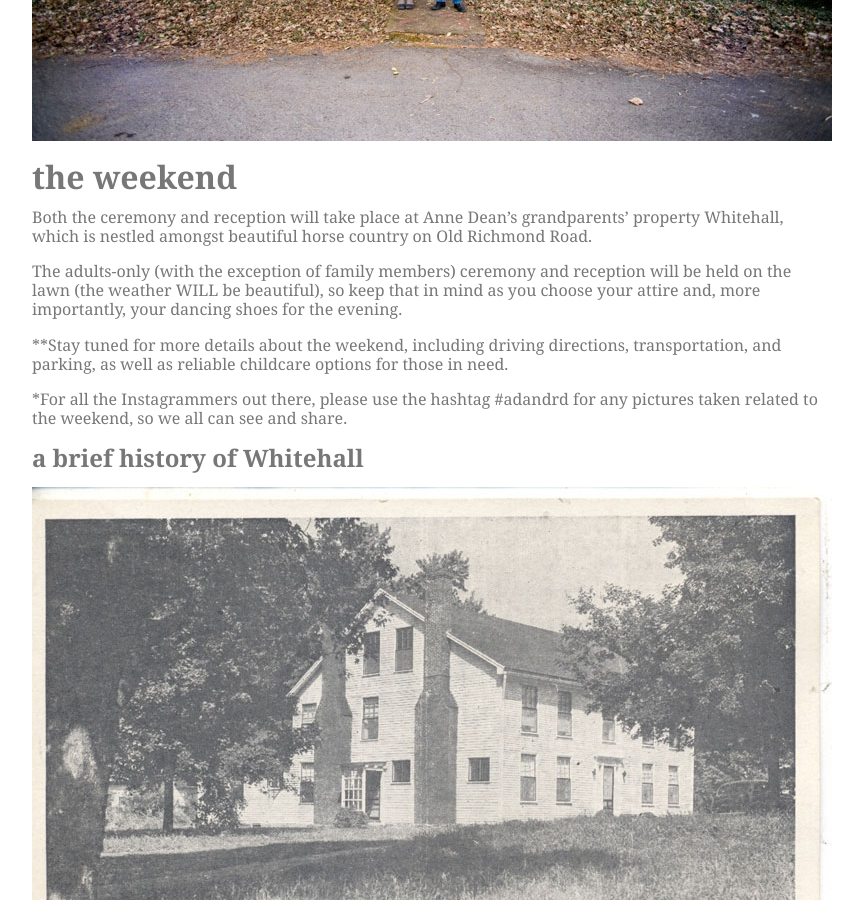
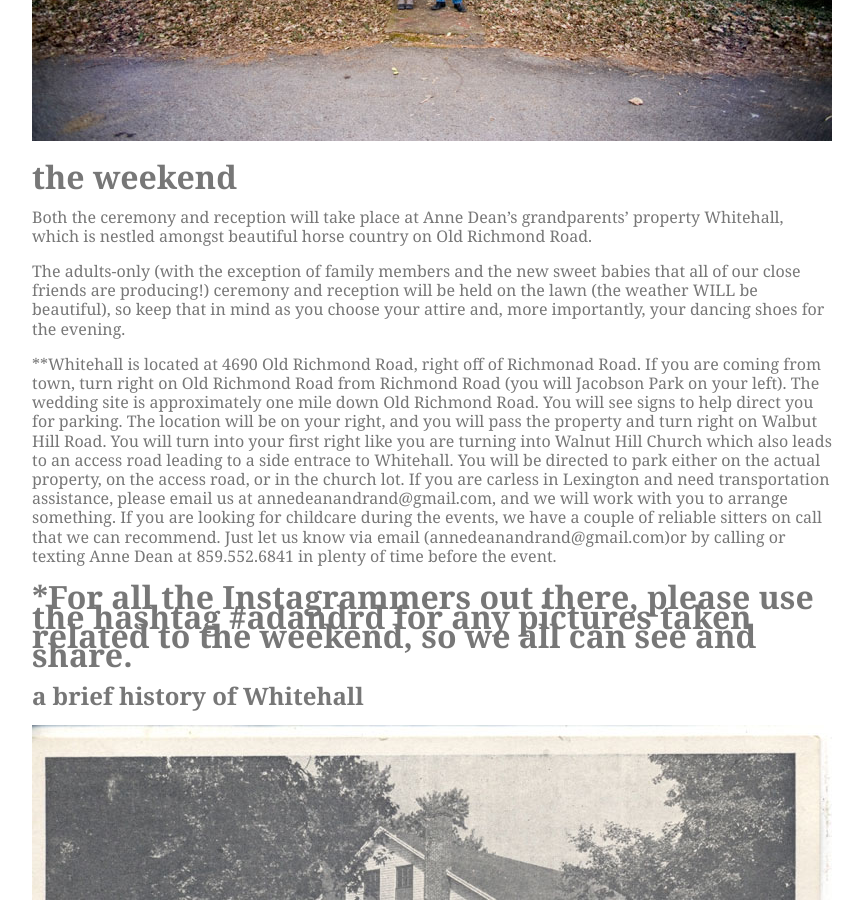
Before and after one commit to nikolaiwarner/annedeanandrand.com, a Jekyll site: the page built from weekend.md, in a window 1280 px wide and 900 px high, scrolled down 650 px. Shown: the whole window, without its empty margins (208-1071 px from the left). Built offline with Jekyll 4.4.1, drawn with Linux system fonts in a browser that asks for light colours.

Commit message:
Update weekend.md

```diff
--- a/weekend.md
+++ b/weekend.md
@@ -9,12 +9,14 @@ title: the weekend
 
 Both the ceremony and reception will take place at Anne Dean's grandparents' property Whitehall, which is nestled amongst beautiful horse country on Old Richmond Road.
 
-The adults-only (with the exception of family members) ceremony and reception will be held on the lawn (the weather WILL be beautiful), so keep that in mind as you choose your attire and, more importantly, your dancing shoes for the evening.
+The adults-only (with the exception of family members and the new sweet babies that all of our close friends are producing!) ceremony and reception will be held on the lawn (the weather WILL be beautiful), so keep that in mind as you choose your attire and, more importantly, your dancing shoes for the evening.
 
-**Stay tuned for more details about the weekend, including driving directions, transportation, and parking, as well as reliable childcare options for those in need.
+**Whitehall is located at 4690 Old Richmond Road, right off of Richmonad Road. If you are coming from town, turn right on Old Richmond Road from Richmond Road (you will Jacobson Park on your left). The wedding site is approximately one mile down Old Richmond Road. You will see signs to help direct you for parking. The location will be on your right, and you will pass the property and turn right on Walbut Hill Road. You will turn into your first right like you are turning into Walnut Hill Church which also leads to an access road leading to a side entrace to Whitehall. You will be directed to park either on the actual property, on the access road, or in the church lot.
+If you are carless in Lexington and need transportation assistance, please email us at annedeanandrand@gmail.com, and we will work with you to arrange something.
+If you are looking for childcare during the events, we have a couple of reliable sitters on call that we can recommend. Just let us know via email (annedeanandrand@gmail.com)or by calling or texting Anne Dean at 859.552.6841 in plenty of time before the event.
 
 
-*For all the Instagrammers out there, please use the hashtag  #adandrd for any pictures taken related to the weekend, so we all can see and share.
+#*For all the Instagrammers out there, please use the hashtag  #adandrd for any pictures taken related to the weekend, so we all can see and share.
 
 ## a brief history of Whitehall
 
```
